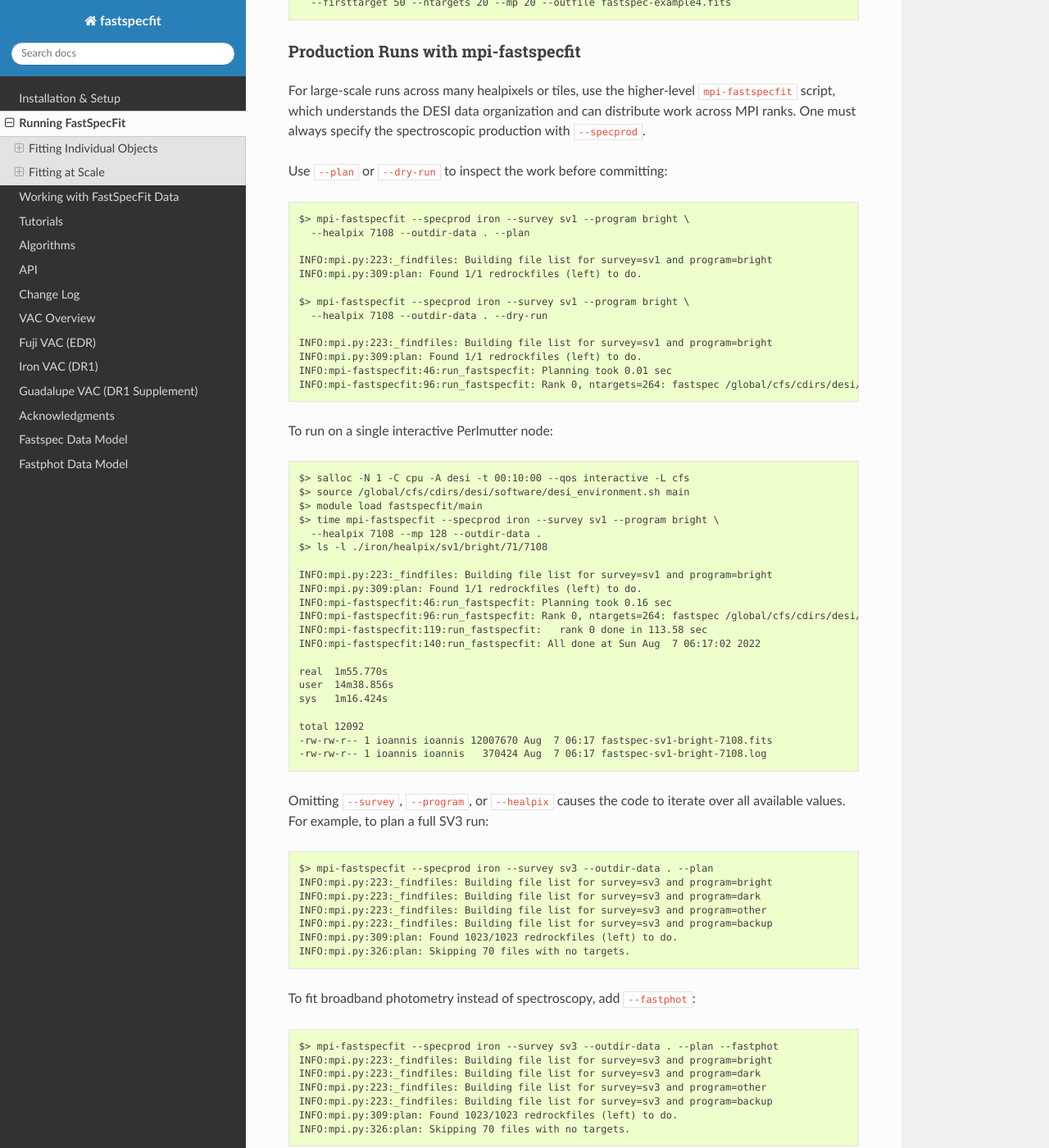
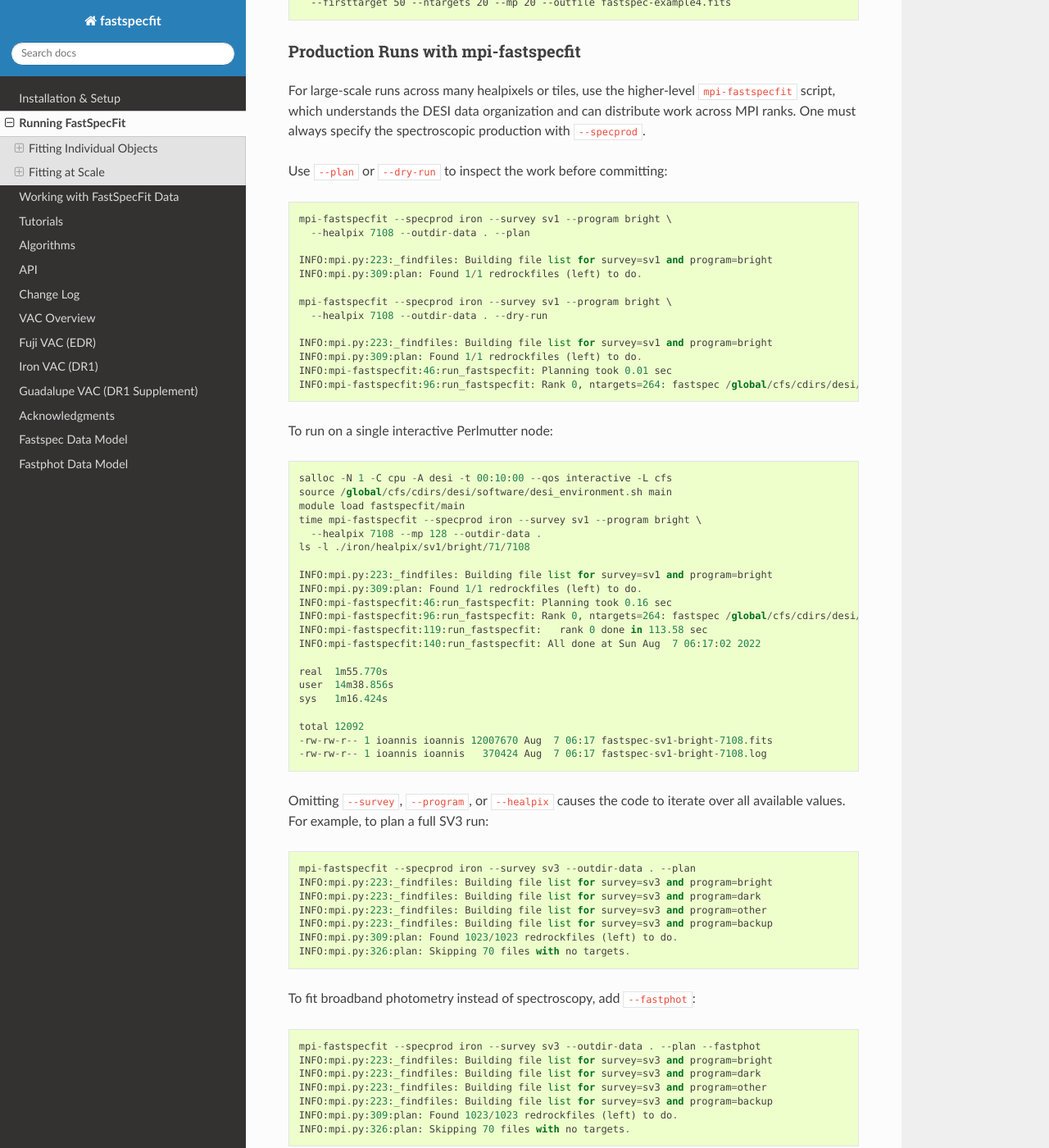
Before and after one commit to desihub/fastspecfit, a Sphinx documentation site: the page built from doc/running.rst, in a window 1280 px wide and 1400 px high, scrolled down 6202 px. Shown: the whole window at 82% size. Built offline with Sphinx 7.4.7 and the Read the Docs theme 3.1.0, drawn with Linux system fonts in a browser that asks for light colours; some of the changed text lies outside the part shown.

Commit message:
Remove $> shell prompts from running.rst command blocks
Co-Authored-By: Claude Sonnet 4.6 <noreply@anthropic.com>

```diff
--- a/doc/running.rst
+++ b/doc/running.rst
@@ -32,7 +32,7 @@ described in the :ref:`data model<fastspec datamodel>` pages.
 
     .. code-block:: bash
 
-        $> fastspec --help
+        fastspec --help
         usage: fastspec [-h] -o OUTFILE [--mp MP] [-n NTARGETS] [--firsttarget FIRSTTARGET] [--targetids TARGETIDS] [--input-redshifts INPUT_REDSHIFTS] [--input-seeds INPUT_SEEDS]
                         [--seed SEED] [--nmonte NMONTE] [--vdisp-nominal VDISP_NOMINAL] [--vdisp-bounds VDISP_BOUNDS VDISP_BOUNDS] [--zmin ZMIN] [--no-broadlinefit]
                         [--ignore-photometry] [--ignore-quasarnet] [--constrain-age] [--no-smooth-continuum] [--imf IMF] [--templateversion TEMPLATEVERSION] [--templates TEMPLATES]
@@ -234,7 +234,7 @@ and is significantly faster than ``fastspec``. Using the same example object::
 
 And to generate the QA::
 
-  $> fastqa fastphot-example.fits --outdir ./
+  fastqa fastphot-example.fits --outdir ./
 
 .. dropdown:: Click to view the logging output.
 
@@ -362,18 +362,18 @@ The ``--targetids``, ``--ntargets``, ``--firsttarget``, and ``--mp`` flags
 control which objects are fit and how many cores are used. ``--targetids``
 accepts a comma-separated list::
 
-  $> fastspec $DESI_SPECTRO_REDUX/iron/healpix/sv1/bright/71/7108/redrock-sv1-bright-7108.fits \
+  fastspec $DESI_SPECTRO_REDUX/iron/healpix/sv1/bright/71/7108/redrock-sv1-bright-7108.fits \
     --targetids 39633345008634465,39633334917139798,39633348330522913 \
     --outfile fastspec-example2.fits
 
 To fit a contiguous subset, use ``--ntargets`` and optionally ``--firsttarget``::
 
-  $> fastspec $DESI_SPECTRO_REDUX/iron/healpix/sv1/bright/71/7108/redrock-sv1-bright-7108.fits \
+  fastspec $DESI_SPECTRO_REDUX/iron/healpix/sv1/bright/71/7108/redrock-sv1-bright-7108.fits \
     --firsttarget 50 --ntargets 20 --outfile fastspec-example3.fits
 
 When fitting more than one object, enable multiprocessing with ``--mp``::
 
-  $> fastspec $DESI_SPECTRO_REDUX/iron/healpix/sv1/bright/71/7108/redrock-sv1-bright-7108.fits \
+  fastspec $DESI_SPECTRO_REDUX/iron/healpix/sv1/bright/71/7108/redrock-sv1-bright-7108.fits \
     --firsttarget 50 --ntargets 20 --mp 20 --outfile fastspec-example4.fits
 
 .. _`production`:
@@ -388,13 +388,13 @@ spectroscopic production with ``--specprod``.
 
 Use ``--plan`` or ``--dry-run`` to inspect the work before committing::
 
-  $> mpi-fastspecfit --specprod iron --survey sv1 --program bright \
+  mpi-fastspecfit --specprod iron --survey sv1 --program bright \
     --healpix 7108 --outdir-data . --plan
 
   INFO:mpi.py:223:_findfiles: Building file list for survey=sv1 and program=bright
   INFO:mpi.py:309:plan: Found 1/1 redrockfiles (left) to do.
 
-  $> mpi-fastspecfit --specprod iron --survey sv1 --program bright \
+  mpi-fastspecfit --specprod iron --survey sv1 --program bright \
     --healpix 7108 --outdir-data . --dry-run
 
   INFO:mpi.py:223:_findfiles: Building file list for survey=sv1 and program=bright
@@ -404,12 +404,12 @@ Use ``--plan`` or ``--dry-run`` to inspect the work before committing::
 
 To run on a single interactive Perlmutter node::
 
-  $> salloc -N 1 -C cpu -A desi -t 00:10:00 --qos interactive -L cfs
-  $> source /global/cfs/cdirs/desi/software/desi_environment.sh main
-  $> module load fastspecfit/main
-  $> time mpi-fastspecfit --specprod iron --survey sv1 --program bright \
+  salloc -N 1 -C cpu -A desi -t 00:10:00 --qos interactive -L cfs
+  source /global/cfs/cdirs/desi/software/desi_environment.sh main
+  module load fastspecfit/main
+  time mpi-fastspecfit --specprod iron --survey sv1 --program bright \
     --healpix 7108 --mp 128 --outdir-data .
-  $> ls -l ./iron/healpix/sv1/bright/71/7108
+  ls -l ./iron/healpix/sv1/bright/71/7108
 
   INFO:mpi.py:223:_findfiles: Building file list for survey=sv1 and program=bright
   INFO:mpi.py:309:plan: Found 1/1 redrockfiles (left) to do.
@@ -429,7 +429,7 @@ To run on a single interactive Perlmutter node::
 Omitting ``--survey``, ``--program``, or ``--healpix`` causes the code to
 iterate over all available values. For example, to plan a full SV3 run::
 
-  $> mpi-fastspecfit --specprod iron --survey sv3 --outdir-data . --plan
+  mpi-fastspecfit --specprod iron --survey sv3 --outdir-data . --plan
   INFO:mpi.py:223:_findfiles: Building file list for survey=sv3 and program=bright
   INFO:mpi.py:223:_findfiles: Building file list for survey=sv3 and program=dark
   INFO:mpi.py:223:_findfiles: Building file list for survey=sv3 and program=other
@@ -439,7 +439,7 @@ iterate over all available values. For example, to plan a full SV3 run::
 
 To fit broadband photometry instead of spectroscopy, add ``--fastphot``::
 
-  $> mpi-fastspecfit --specprod iron --survey sv3 --outdir-data . --plan --fastphot
+  mpi-fastspecfit --specprod iron --survey sv3 --outdir-data . --plan --fastphot
   INFO:mpi.py:223:_findfiles: Building file list for survey=sv3 and program=bright
   INFO:mpi.py:223:_findfiles: Building file list for survey=sv3 and program=dark
   INFO:mpi.py:223:_findfiles: Building file list for survey=sv3 and program=other
@@ -449,13 +449,13 @@ To fit broadband photometry instead of spectroscopy, add ``--fastphot``::
 
 ``mpi-fastspecfit`` also supports tile-based coadds via ``--coadd-type``::
 
-  $> mpi-fastspecfit --specprod iron --coadd-type cumulative --tile 80613 --outdir-data . --plan
+  mpi-fastspecfit --specprod iron --coadd-type cumulative --tile 80613 --outdir-data . --plan
   INFO:mpi.py:309:plan: Found 10/10 redrockfiles (left) to do.
 
-  $> mpi-fastspecfit --specprod iron --coadd-type pernight --tile 80613 --outdir-data . --plan
+  mpi-fastspecfit --specprod iron --coadd-type pernight --tile 80613 --outdir-data . --plan
   INFO:mpi.py:309:plan: Found 57/57 redrockfiles (left) to do.
 
-  $> mpi-fastspecfit --specprod iron --coadd-type perexp --tile 80613 --outdir-data . --plan
+  mpi-fastspecfit --specprod iron --coadd-type perexp --tile 80613 --outdir-data . --plan
   INFO:mpi.py:309:plan: Found 283/283 redrockfiles (left) to do.
 
 Slurm Batch Jobs
```
